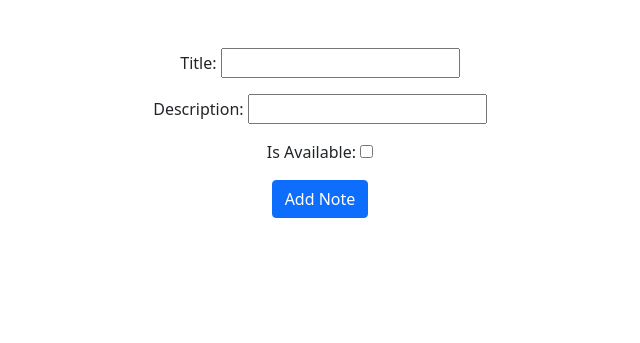
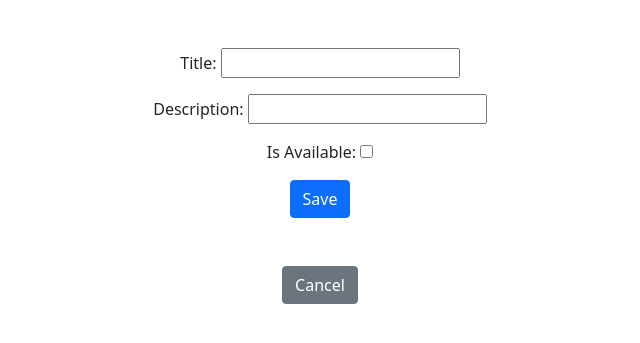
Before and after one commit to NagahShinawy/veryacademy, a Django app: page /notes/create/ in a window 1280 px wide. Shown: the top 343 px of the page, without its empty margins (320-960 px from the left). Run offline with Django 3.2, Linux system fonts and the light colour scheme.

Commit message:
cancel & update btns

```diff
--- a/apps/home/templates/home/create_note.html
+++ b/apps/home/templates/home/create_note.html
@@ -4,11 +4,12 @@
     <form  method="POST">
             {% csrf_token %}
             {{ form.as_p }}
-        <button type="submit" class="btn btn-primary">Add Note</button>
+        <button type="submit" class="btn btn-primary">Save</button>
     </form>
     {% if form.errors %}
         <div class="alert alert-danger my-5">
                 {{ form.errors.title.as_text }}
         </div>
     {% endif %}
+    <a href="{% url 'home:all' %}" class="btn btn-secondary my-5">Cancel</a>
 {% endblock %}
--- a/apps/home/templates/home/note.html
+++ b/apps/home/templates/home/note.html
@@ -7,4 +7,5 @@
             <p> {{ note.description|truncatechars:10 }}</p>
         </div>
        <a href="{% url 'home:all' %}"><button class="btn btn-primary">Back to notes</button></a>
+       <a href="{% url 'home:update' note.pk %}" class="btn btn-secondary my-5">update</a>
    {% endblock %}
```
